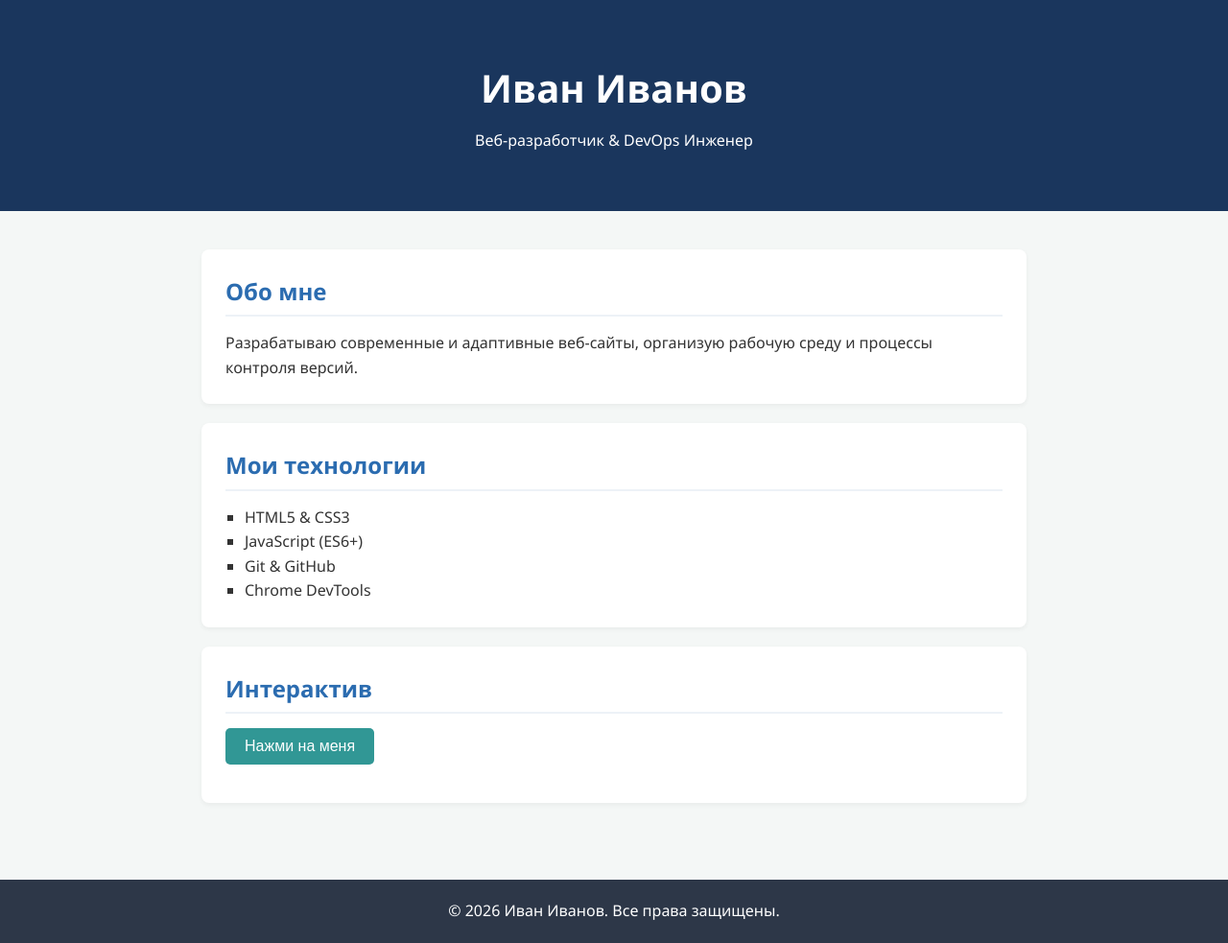
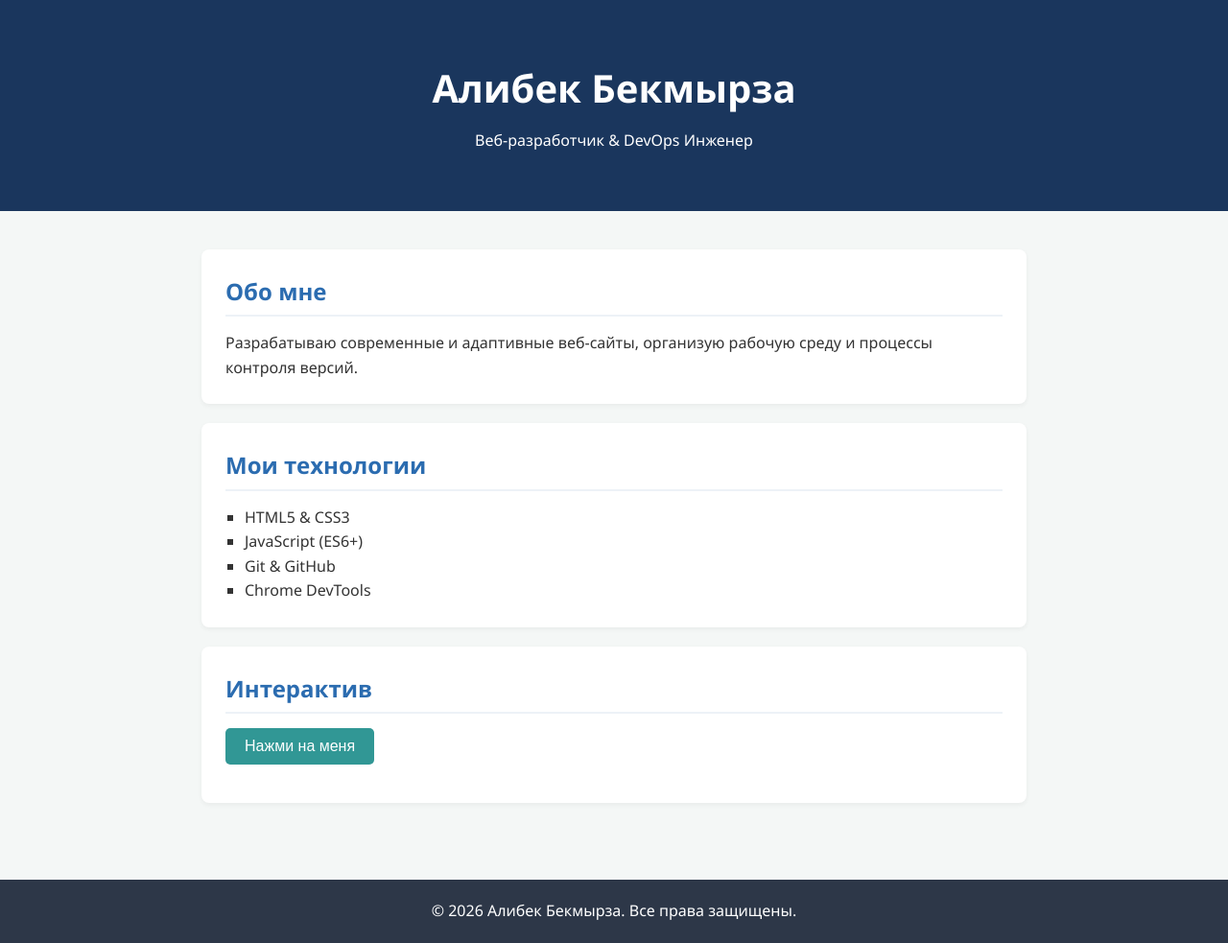
Before and after one commit to Izanag111037/portfolio-4-DevOps, a plain HTML site: page portfolio4/index.html in a window 1280 px wide. Shown: the whole page at 96% size. Drawn offline with Linux system fonts and the light colour scheme; files that its build step writes are made by us from their sources; files whose address does not match are found by name.

Commit message:
Update portfolio with new name and details

```diff
--- a/portfolio4/index.html
+++ b/portfolio4/index.html
@@ -4,12 +4,12 @@
     <meta charset="UTF-8">
     <meta name="viewport" content="width=device-width, initial-scale=1.0">
     <title>Мое Портфолио</title>
-    <link rel="stylesheet" href="css/style.css">
+    <link rel="stylesheet" href="style.css">
 </head>
 <body>
     <header class="header">
         <div class="container">
-            <h1>Иван Иванов</h1>
+            <h1>Алибек Бекмырза</h1>
             <p>Веб-разработчик & DevOps Инженер</p>
         </div>
     </header>
@@ -38,7 +38,7 @@
     </main>
 
     <footer class="footer">
-        <p>&copy; 2026 Иван Иванов. Все права защищены.</p>
+        <p>&copy; 2026 Алибек Бекмырза. Все права защищены.</p>
     </footer>
 
     <script src="js/script.js"></script>
```
